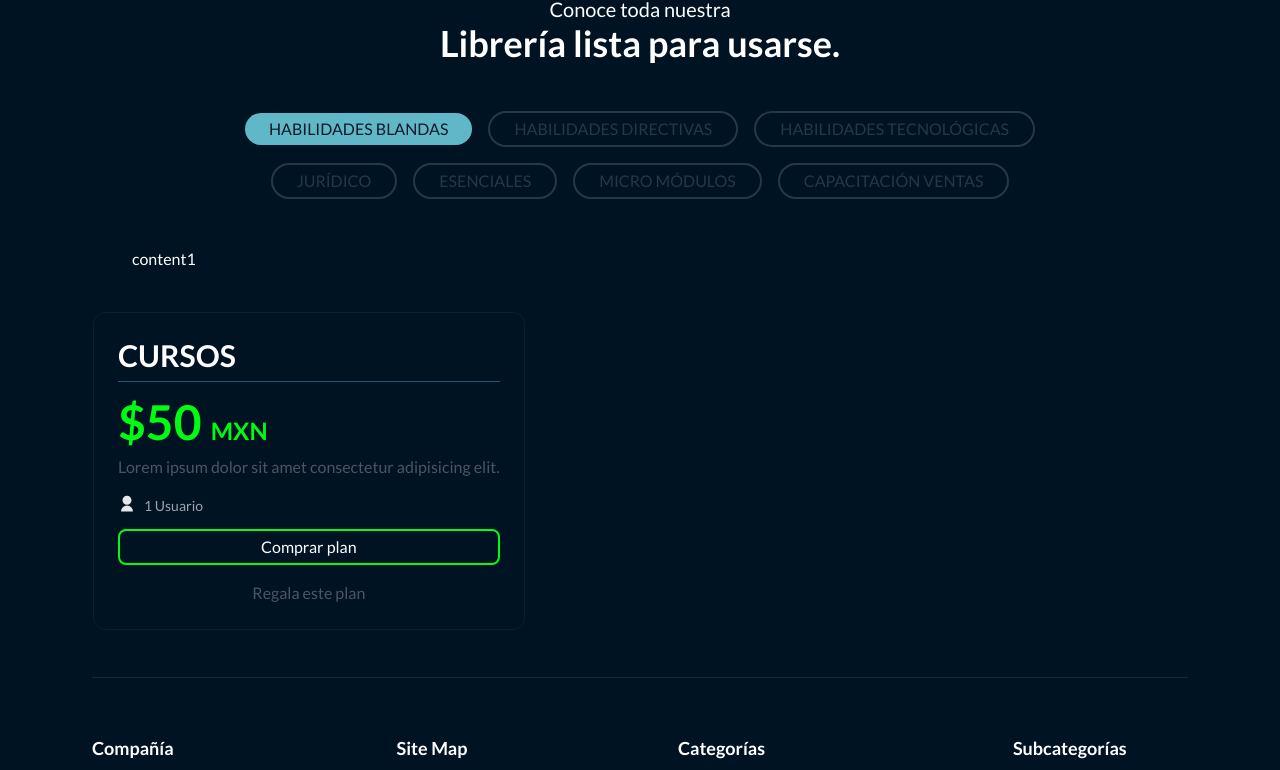
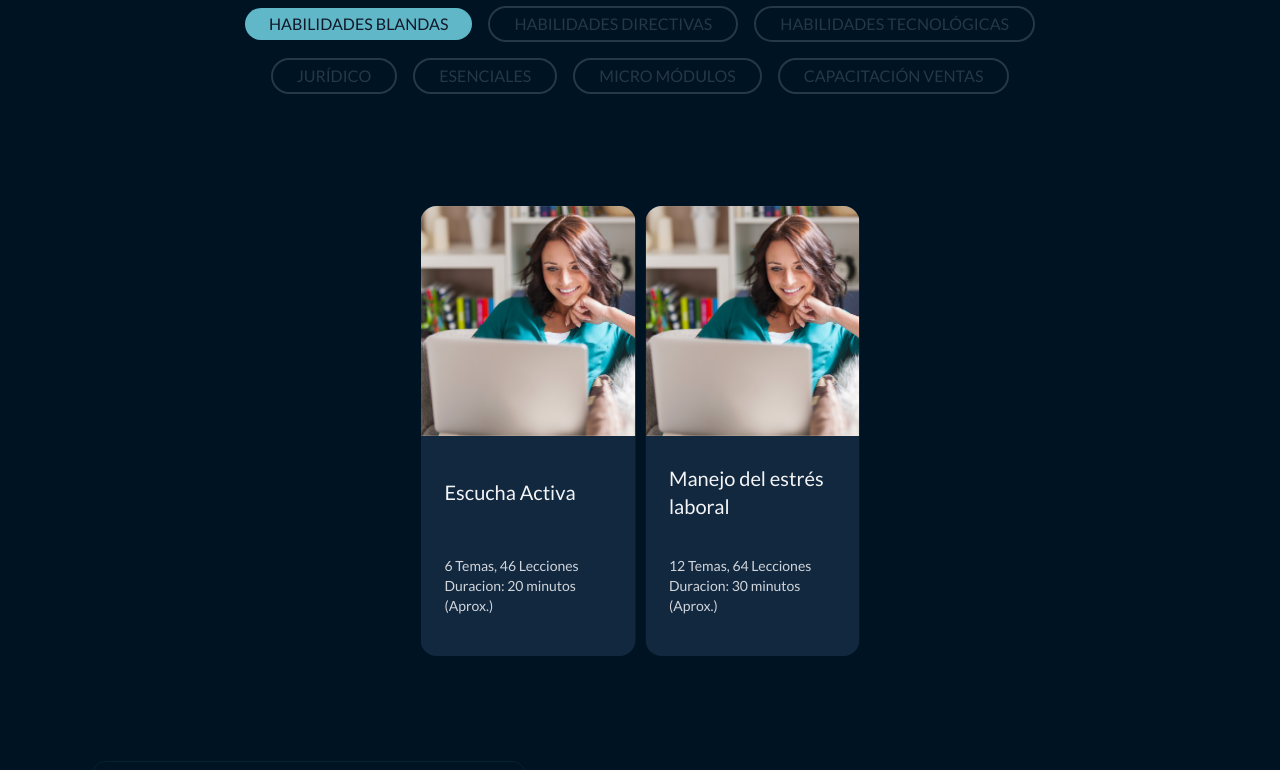
Before and after one commit to GeraAlcantara/mdc-webapp, a Next.js app: page /productos in a window 1280 px wide. Shown: the part 802-1572 px from the top of the page. Built offline with nearby package versions, Linux system fonts and the light colour scheme.

Commit message:
adding slider course cards

```diff
--- a/components/helpers/library.js
+++ b/components/helpers/library.js
@@ -70,3 +70,12 @@ export const getSubcategoryByName = (name, categories) => {
   }
   throw new Error(`Subcategory with name ${name} not found`);
 };
+
+// courses
+export const coursesHB = getSubcategoryByName("Habilidades Blandas", data).courses;
+export const coursesHD = getSubcategoryByName("Habilidades Directivas", data).courses;
+export const coursesTT = getSubcategoryByName("Habilidades Tecnológicas", data).courses;
+export const coursesRJ = getSubcategoryByName("Jurídico", data).courses;
+export const coursesSE = getSubcategoryByName("Esenciales", data).courses;
+export const coursesMM = getSubcategoryByName("Micro Módulos", data).courses;
+export const coursesPV = getSubcategoryByName("Micro Módulos", data).courses;
--- a/components/ui/CardCourse.js
+++ b/components/ui/CardCourse.js
@@ -10,12 +10,14 @@ import ImageHolder from "../../public/videoreel.jpg";
  */
 function CardsCarousel({ coursename, numtopics, thumbnail, thumbnailAlt, numlessons, duration }) {
   return (
-    <div className='flex flex-col w-[290px] h-[380px] rounded-2xl bg-brandBlue-500 overflow-hidden flex-shrink-0 flex-grow-0 '>
-      <div className='h-[230px] w-full relative'>
+    <div className='flex flex-col w-[290px] h-[450px] rounded-2xl bg-brandBlue-500 overflow-hidden justify-between'>
+      <div className='min-h-[230px] w-full relative'>
         <Image src={thumbnail} layout='fill' objectFit='cover' alt={thumbnailAlt} />
       </div>
-      <div className='p-8'>
-        <h3 className='text-2xl text-gray-100'>{coursename}</h3>
+      <div className='pt-6 px-6 '>
+        <h3 className='text-xl text-gray-100'>{coursename}</h3>
+      </div>
+      <div className='p-6 mb-4 flex-0'>
         <p className='text-gray-300 text-sm mt-2'>
           <span>{numtopics}</span> Temas, <span>{numlessons}</span> Lecciones
         </p>
--- a/components/ui/TabsCarouselContent.js
+++ /dev/null
@@ -1,77 +0,0 @@
-import React from "react";
-import { RiArrowLeftSLine, RiArrowRightSLine } from "react-icons/ri";
-import CardsCarousel from "./CardCourse";
-import ImageHolder from "../../public/videoreel.jpg";
-function TabsCarouselContent() {
-  return (
-    <>
-      <div className='w-full flex flex-shrink-0 gap-8 justify-center '>
-        {/* card Carusell tabs  */}
-        <CardsCarousel coursename='string' duration={5} numlessons={12} numtopics={6} thumbnail={ImageHolder} thumbnailAlt='string' />
-        <CardsCarousel coursename='lorem' numlessons={5} numtopics={5} thumbnail={ImageHolder} thumbnailAlt='string' duration={20} />
-        <CardsCarousel coursename='lorem' numlessons={5} numtopics={5} thumbnail={ImageHolder} thumbnailAlt='string' duration={20} />
-        <CardsCarousel coursename='lorem' numlessons={5} numtopics={5} thumbnail={ImageHolder} thumbnailAlt='string' duration={20} />
-      </div>
-      {/* Pagination */}
-      <div className='p-8 text-center'>
-        <nav className='flex items-center w-1/3 m-auto justify-between'>
-          {/* prev */}
-          <button>
-            <dl>
-              <dt className='sr-only'>Previous</dt>
-              <dd>
-                <RiArrowLeftSLine className='text-white text-5xl' />
-              </dd>
-            </dl>
-          </button>
-          {/* dots pages */}
-          <div className='flex justify-around w-2/5'>
-            <button>
-              <dl>
-                <dt className='sr-only'>page 1</dt>
-                <dd>
-                  <div className='p-2 rounded-full bg-accent '></div>
-                </dd>
-              </dl>
-            </button>
-            <button>
-              <dl>
-                <dt className='sr-only'>page 2</dt>
-                <dd>
-                  <div className='p-2 rounded-full bg-brandBlue-700 '></div>
-                </dd>
-              </dl>
-            </button>
-            <button>
-              <dl>
-                <dt className='sr-only'>page 3</dt>
-                <dd>
-                  <div className='p-2 rounded-full bg-brandBlue-700 '></div>
-                </dd>
-              </dl>
-            </button>
-            <button>
-              <dl>
-                <dt className='sr-only'>page 4</dt>
-                <dd>
-                  <div className='p-2 rounded-full bg-brandBlue-700 '></div>
-                </dd>
-              </dl>
-            </button>
-          </div>
-          {/* next */}
-          <button>
-            <dl>
-              <dt className='sr-only'>Next</dt>
-              <dd>
-                <RiArrowRightSLine className='text-white text-5xl' />
-              </dd>
-            </dl>
-          </button>
-        </nav>
-      </div>
-    </>
-  );
-}
-
-export default TabsCarouselContent;
--- a/components/ui/TabsCourses.js
+++ b/components/ui/TabsCourses.js
@@ -1,7 +1,16 @@
 import { Fragment } from "react";
 import { Tab } from "@headlessui/react";
-import TabsCarouselContent from "./TabsCarouselContent";
+import CardsCourse from "./CardCourse";
 import { data, getSubcategoryByName, getSubcategoriesNames } from "../helpers/library";
+import { Swiper, SwiperSlide } from "swiper/react";
+
+// Import Swiper styles
+import "swiper/css";
+import "swiper/css/pagination";
+import "swiper/css/navigation";
+
+// import required modules
+import { Pagination, Navigation } from "swiper";
 
 function TabsCarousel() {
   const subcategoriesnames = getSubcategoriesNames(data);
@@ -9,8 +18,6 @@ function TabsCarousel() {
   // all courses by subcategory
   const allCoursesBySubcategory = allSubcategories.map((subcategory) => subcategory.courses);
 
-  // courses HB
-  const coursesHB = getSubcategoryByName("Habilidades Blandas", data).courses;
   return (
     <Tab.Group>
       <Tab.List className='mdc-ui-container flex flex-wrap gap-4 justify-center items-center my-12'>
@@ -30,6 +37,60 @@ function TabsCarousel() {
         ))}
       </Tab.List>
       <Tab.Panels>
+        {/* Tab.Panels in array and CardCourse in element in the array  */}
+        {allCoursesBySubcategory.map((courses, index) => (
+          <Tab.Panel key={index + "courses"}>
+            {
+              <div className='w-full flex flex-shrink-0 gap-8 justify-center p-16'>
+                <Swiper
+                  slidesPerView={1}
+                  spaceBetween={10}
+                  pagination={{
+                    clickable: true,
+                  }}
+                  navigation={true}
+                  modules={[Pagination, Navigation]}
+                  centerInsufficientSlides={true}
+                  breakpoints={{
+                    640: {
+                      slidesPerView: 2,
+                      spaceBetween: 10,
+                    },
+                    768: {
+                      slidesPerView: 2,
+                      spaceBetween: 10,
+                    },
+                    1024: {
+                      slidesPerView: 3,
+                      spaceBetween: 10,
+                      navigation: true,
+                    },
+                    1280: {
+                      slidesPerView: 4,
+                      spaceBetween: 10,
+                    },
+                  }}
+                  className='swiper'
+                >
+                  {courses.map((course, index) => (
+                    <SwiperSlide key={index + course.identifier.courseNumber + course.identifier.prefix} className='swiper-slide'>
+                      <CardsCourse
+                        key={index + course.subcategory.skuPrefix}
+                        coursename={course.title}
+                        duration={course.duration}
+                        //get the amount of lessons in the al the modules
+                        numlessons={course.modules.reduce((acc, module) => acc + module.lessons.length, 0)}
+                        numtopics={course.topics.length}
+                        thumbnail={course.thumbnail.src}
+                        thumbnailAlt={course.thumbnail.alt}
+                      />
+                    </SwiperSlide>
+                  ))}
+                </Swiper>
+              </div>
+            }
+          </Tab.Panel>
+        ))}
         <Tab.Panel>
           <p>content1</p>
         </Tab.Panel>
--- a/package.json
+++ b/package.json
@@ -16,7 +16,8 @@
     "react-dom": "18.2.0",
     "react-icons": "^4.4.0",
     "react-scroll-parallax": "^3.3.1",
-    "sass": "^1.55.0"
+    "sass": "^1.55.0",
+    "swiper": "^8.4.4"
   },
   "devDependencies": {
     "@svgr/webpack": "^6.3.1",
--- a/pages/productos/index.js
+++ b/pages/productos/index.js
@@ -17,8 +17,8 @@ function Productos() {
         />
         <title>Mexico Development Center | Productos</title>
       </Head>
-      <div className='pt-[68px] mdc-ui-container'>
-        <div className='p-10 mb-20 flex flex-col lg:flex-row gap-8 bg-gradient-to-b from-[#1c3d5c] via-[#1c3d5c]/30 to-bg_primary rounded-t-3xl'>
+      <div className='pt-[68px] mdc-ui-container '>
+        <div className='p-10 mb-20 flex flex-col lg:flex-row gap-8 bg-gradient-to-b from-[#1c3d5c] via-[#1c3d5c]/30 to-bg_primary rounded-t-3xl mdc-ui-container'>
           <div>
             <h1 className='text-7xl text-secondary font-extrabold'>
               <small className='text-white text-4xl font-normal'>Librería de</small>
@@ -37,7 +37,7 @@ function Productos() {
           </div>
         </div>
         {/* Section Libreria  */}
-        <section className='m-10'>
+        <section className='lg:m-10'>
           <header>
             <hgroup className='text-center'>
               <p className='text-xl'>Conoce toda nuestra</p>
--- a/styles/globals.scss
+++ b/styles/globals.scss
@@ -140,3 +140,29 @@
   }
 
 }
+
+.swiper {
+  width: 100%;
+  height: 100%;
+}
+
+.swiper-wrapper {
+
+  margin: auto;
+
+}
+
+.swiper-slide {
+  /* text-align: center;
+  font-size: 18px; */
+  display: flex;
+  justify-content: center;
+  align-items: center;
+}
+
+.swiper-slide img {
+  display: block;
+  width: 100%;
+  height: 100%;
+  object-fit: cover;
+}
```
Also changed, not shown: 1 other file (tests, documents, lock files or other folders).
